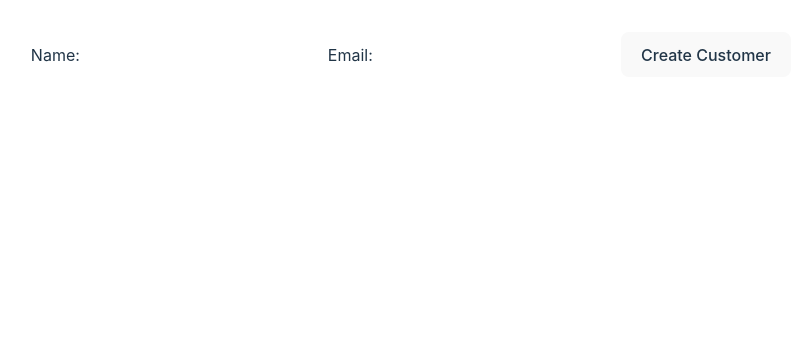
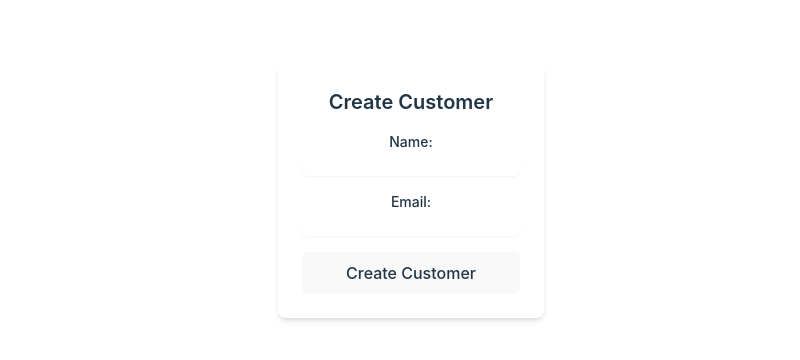
Before and after one commit to AlexCoding123/LibraryManagement, a React (Vite) app in the folder frontend/: page /new-customer in a window 1280 px wide. Shown: the top 360 px of the page, without its empty margins (229-1029 px from the left). Built offline with nearby package versions, Linux system fonts and the light colour scheme.

Commit message:
Add home page search bar

```diff
--- a/frontend/src/components/CatalogForm.jsx
+++ b/frontend/src/components/CatalogForm.jsx
@@ -29,8 +29,13 @@ const CatalogForm = () => {
                     console.log(updatedCatalogs);
                     setCatalogs(updatedCatalogs);
                     localStorage.setItem("catalogs", JSON.stringify(updatedCatalogs));
+                    setFormData({
+                        name: '',
+                        category: 'Book',
+                        ISBN: ''
 
-                navigate('/home');
+                    })
+                    navigate('/home');
             })
             .catch(error => {
                 console.error(error);
--- a/frontend/src/components/CustomerForm.jsx
+++ b/frontend/src/components/CustomerForm.jsx
@@ -44,8 +44,11 @@ const CustomerForm = () => {
     };
 
     return (
+        <div className="max-w-md mx-auto mt-8 p-6 bg-white rounded-lg shadow-md">
+            <h2 className="text-xl font-semibold mb-4">Create Customer</h2>
             <form onSubmit={handleCreateCustomer}>
-            <label htmlFor="name">Name:</label>
+                <div className="mb-4">
+                    <label htmlFor="name" className="block text-sm font-medium text-gray-700">Name:</label>
                     <input
                         type="text"
                         id="name"
@@ -53,8 +56,11 @@ const CustomerForm = () => {
                         onChange={handleChange}
                         name="name"
                         required
+                        className="mt-1 focus:ring-indigo-500 focus:border-indigo-500 block w-full shadow-sm sm:text-sm border-gray-300 rounded-md"
                     />
-            <label htmlFor="email">Email:</label>
+                </div>
+                <div className="mb-4">
+                    <label htmlFor="email" className="block text-sm font-medium text-gray-700">Email:</label>
                     <input
                         type="email"
                         id="email"
@@ -62,9 +68,12 @@ const CustomerForm = () => {
                         onChange={handleChange}
                         name="email"
                         required
+                        className="mt-1 focus:ring-indigo-500 focus:border-indigo-500 block w-full shadow-sm sm:text-sm border-gray-300 rounded-md"
                     />
-            <button type="submit">Create Customer</button>
+                </div>
+                <button type="submit" className="w-full bg-indigo-600 text-white py-2 px-4 rounded-md hover:bg-indigo-700 focus:outline-none focus:ring-2 focus:ring-indigo-500 focus:ring-offset-2">Create Customer</button>
             </form>
+        </div>
     );
 };
 
--- a/frontend/src/components/HomePage.jsx
+++ b/frontend/src/components/HomePage.jsx
@@ -23,9 +23,16 @@ const fetchCatalogs = () => {
 }
 
 export const catalogAtom = atom([]);
+export const searchTermAtom = atom('');
 
 const HomePage = () => {
     const [catalogs, setCatalogs] = useAtom(catalogAtom);
+    const [searchTerm, setSearchTerm] = useAtom(searchTermAtom);
+    const filteredCatalogs = catalogs.filter(catalog =>
+        catalog.name.toLowerCase().includes(searchTerm.toLowerCase()) ||
+        catalog.category.toLowerCase().includes(searchTerm.toLowerCase()) ||
+        (catalog.ISBN && catalog.ISBN.toString().includes(searchTerm))
+    );
 
     useEffect(() => {
         if(localStorage.getItem('catalogs')){
@@ -54,6 +61,13 @@ const HomePage = () => {
         <div className="container mx-auto">
             <h1 className="text-3xl font-bold mb-4">Welcome To The Home Page</h1>
             <div className="overflow-auto max-h-96">
+                <input
+                    type="text"
+                    placeholder="Search catalogs..."
+                    value={searchTerm}
+                    onChange={(e) => setSearchTerm(e.target.value)}
+                    className="w-full border border-gray-300 rounded px-4 py-2 mb-4"
+                />
                 <table className="table-auto w-full">
                     <thead>
                         <tr>
@@ -63,7 +77,7 @@ const HomePage = () => {
                         </tr>
                     </thead>
                     <tbody>
-                        {catalogs.map(catalog => (
+                        {filteredCatalogs.map(catalog => (
                             <tr key={catalog.id} className="bg-white hover:bg-gray-100">
                                 <td className="border px-4 py-2">
                                     <Link to={`/catalog/${catalog.id}`} className="text-blue-600 hover:underline">{catalog.name}</Link>
```
Lines whose indentation alone changed are shown as unchanged.
